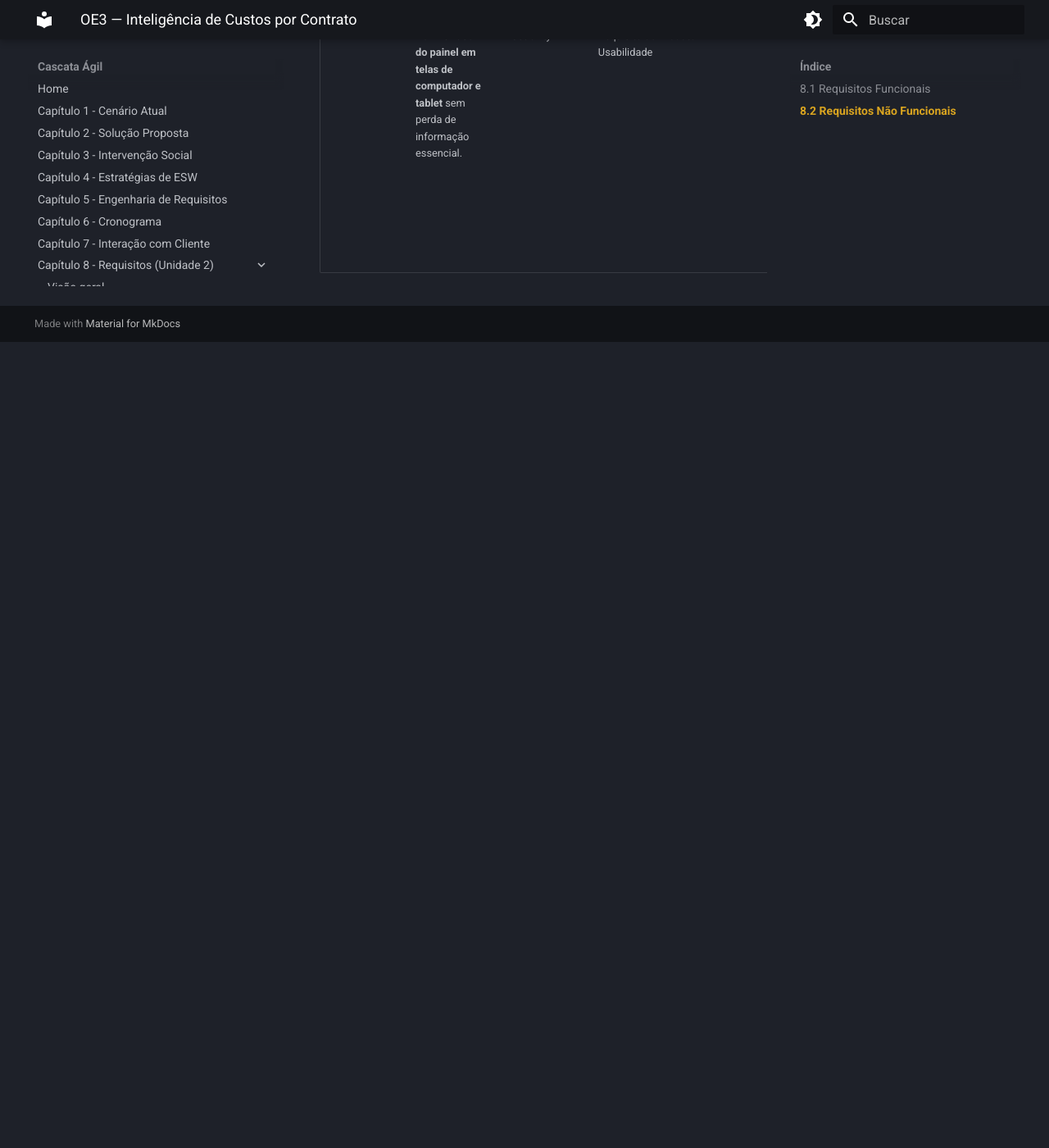
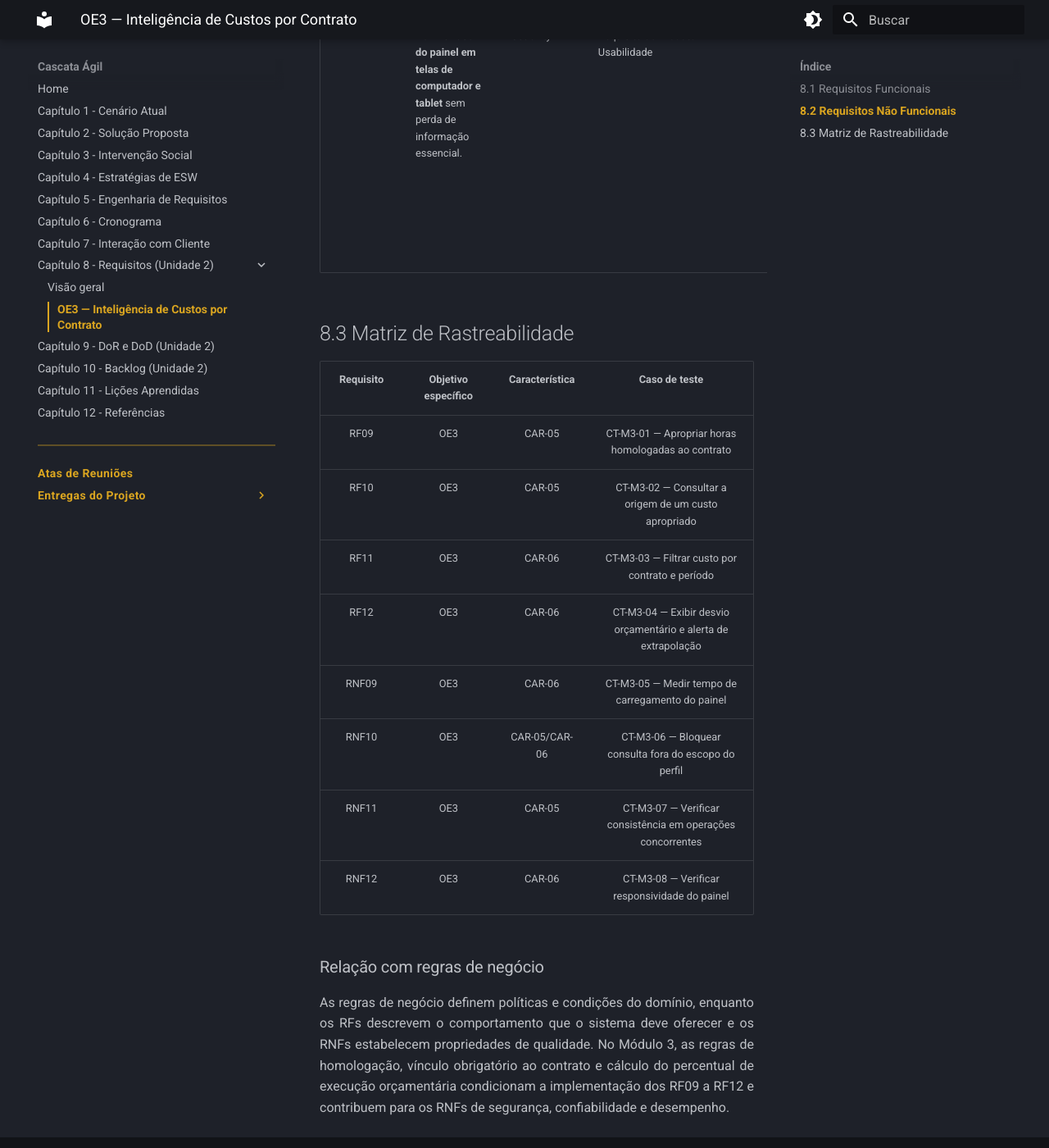
Before and after one commit to mdsreq-fga-unb/REQ-2026.2-T01-DUOC-Finance, an MkDocs documentation site: the page built from docs/requisitos/mod3.md, in a window 1280 px wide and 1400 px high, scrolled down 3242 px. Shown: the whole window at 82% size. Built offline with MkDocs 1.6.1 and Material for MkDocs 9.7.7, drawn with Linux system fonts in a browser that asks for light colours; before the commit the page ends 3659 px from its top, so only the background shows below that.

Commit message:
docs/adicona matriz de rastreabilidade

```diff
--- a/docs/requisitos/mod3.md
+++ b/docs/requisitos/mod3.md
@@ -31,3 +31,20 @@ Os RNFs são classificados simultaneamente pelo modelo **URPS+** e pela taxonomi
 | **RNF10** | **Restringir dados financeiros por perfil de acesso** conforme as permissões definidas para cada papel. | Security (+) | Requisito do Produto — Segurança da Informação | Em 100% dos casos de teste de autorização, um usuário sem permissão deve receber resposta HTTP 403 e não deve visualizar registros financeiros de contratos não autorizados. |
 | **RNF11** | **Manter a consistência transacional da apropriação de custos** durante inclusões, alterações e homologações concorrentes. | Reliability | Requisito do Produto — Confiabilidade/Dependabilidade | Em 100 execuções concorrentes do cenário de teste, não deve haver custo duplicado, registro órfão ou divergência entre o total dos lançamentos e o total do contrato; todas as operações devem ser confirmadas ou revertidas integralmente. |
 | **RNF12** | **Permitir uso do painel em telas de computador e tablet** sem perda de informação essencial. | Usability | Requisito do Produto — Usabilidade | Nos viewports de 1024 × 768 px e 768 × 1024 px, 100% dos indicadores, filtros e rótulos obrigatórios devem permanecer acessíveis sem rolagem horizontal. |
+
+## 8.3 Matriz de Rastreabilidade
+
+| Requisito | Objetivo específico | Característica | Caso de teste |
+| :---: | :---: | :---: | :---: |
+| RF09 | OE3 | CAR-05 | CT-M3-01 — Apropriar horas homologadas ao contrato |
+| RF10 | OE3 | CAR-05 | CT-M3-02 — Consultar a origem de um custo apropriado |
+| RF11 | OE3 | CAR-06 | CT-M3-03 — Filtrar custo por contrato e período |
+| RF12 | OE3 | CAR-06 | CT-M3-04 — Exibir desvio orçamentário e alerta de extrapolação |
+| RNF09 | OE3 | CAR-06 | CT-M3-05 — Medir tempo de carregamento do painel |
+| RNF10 | OE3 | CAR-05/CAR-06 | CT-M3-06 — Bloquear consulta fora do escopo do perfil |
+| RNF11 | OE3 | CAR-05 | CT-M3-07 — Verificar consistência em operações concorrentes |
+| RNF12 | OE3 | CAR-06 | CT-M3-08 — Verificar responsividade do painel |
+
+### Relação com regras de negócio
+
+As regras de negócio definem políticas e condições do domínio, enquanto os RFs descrevem o comportamento que o sistema deve oferecer e os RNFs estabelecem propriedades de qualidade. No Módulo 3, as regras de homologação, vínculo obrigatório ao contrato e cálculo do percentual de execução orçamentária condicionam a implementação dos RF09 a RF12 e contribuem para os RNFs de segurança, confiabilidade e desempenho.
```
